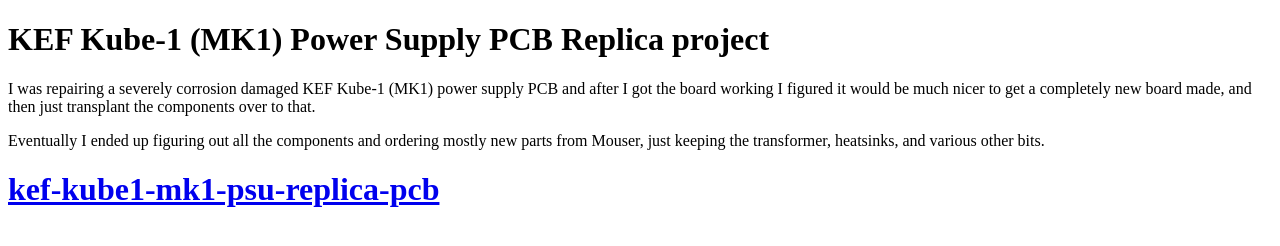
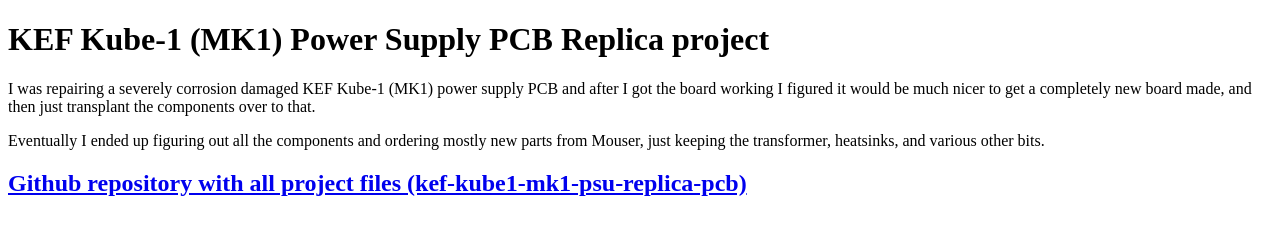
Before and after one commit to coffeemug28/coffeemug28.github.io, a plain HTML site: page index.html in a window 1280 px wide. Drawn offline with Linux system fonts and the light colour scheme.

Commit message:
Update index.html

```diff
--- a/index.html
+++ b/index.html
@@ -4,7 +4,7 @@
     <meta http-equiv="X-UA-Compatible" content="IE=edge">
     <meta name="viewport" content="width=device-width, initial-scale=1">
 
-<title>kef-kube1-mk1-psu-replica-pcb</title>
+<title>KEF Kube-1 (MK1) Power Supply PCB Replica project</title>
 
 <meta name="google-site-verification" content="VYHWBikF7v9WMv57bK6JR--ekzZXzfmmflSMH8_MI0w" />
 
@@ -19,5 +19,5 @@ components over to that.</p>
 <p>Eventually I ended up figuring out all the components and ordering mostly new parts from Mouser, just
 keeping the transformer, heatsinks, and various other bits.</p>
 
-      <h1><a href="https://github.com/coffeemug28/kef-kube1-mk1-psu-replica-pcb/">kef-kube1-mk1-psu-replica-pcb</a></h1>
+      <h2><a href="https://github.com/coffeemug28/kef-kube1-mk1-psu-replica-pcb/">Github repository with all project files (kef-kube1-mk1-psu-replica-pcb)</a></h2>
 </body></html>
```
